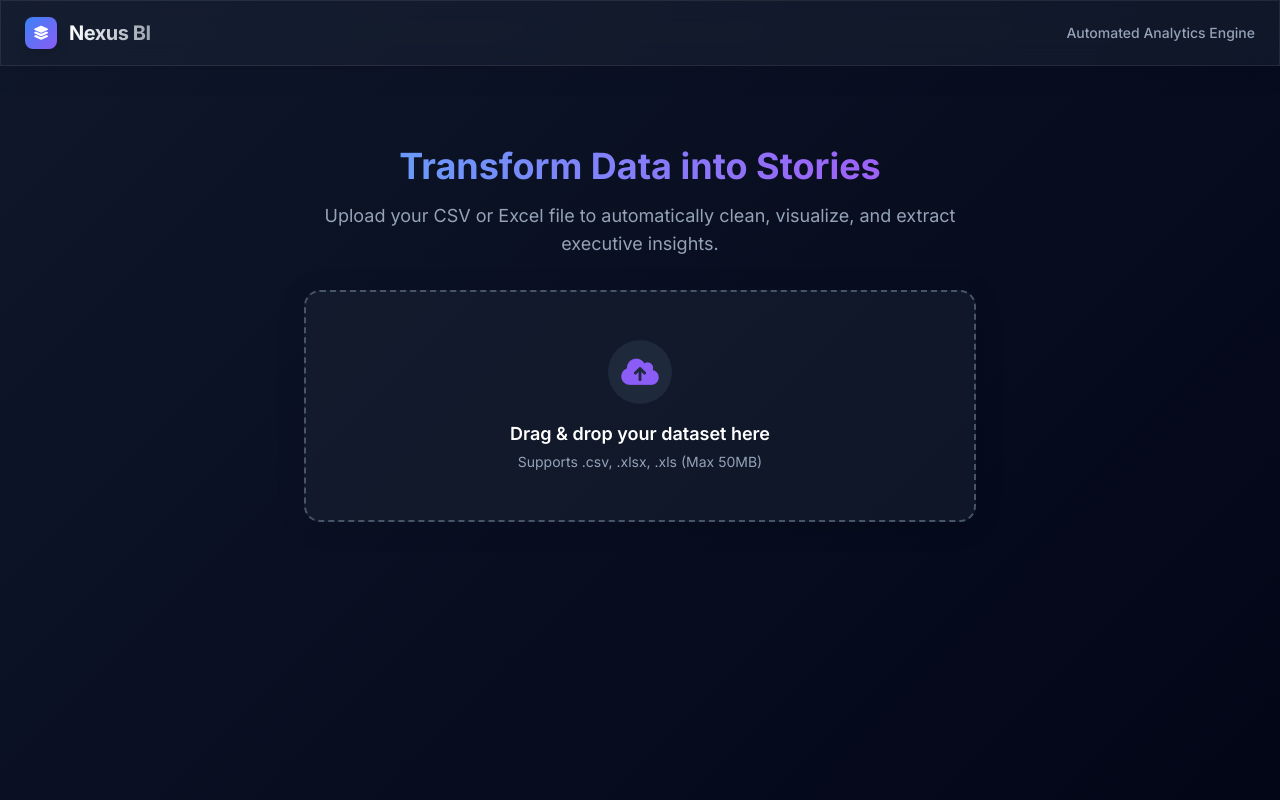
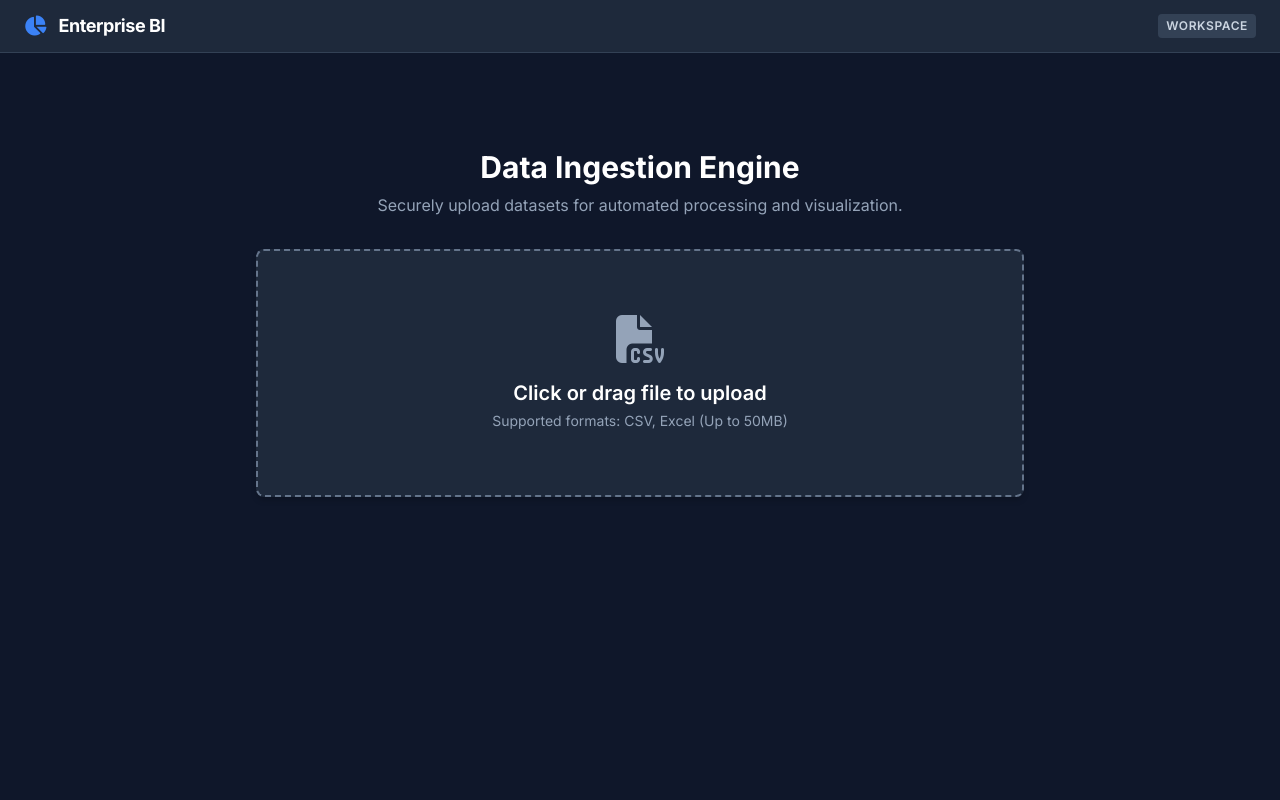
Before and after one commit to shrutikshrivastav/Data-Story-Telling, a Flask app: page / in a window 1280 px wide. Run offline with Flask 3, Linux system fonts and the light colour scheme; some libraries are stand-ins or nearby versions.

Commit message:
Update title and styling for analytics workspace

```diff
--- a/templates/index.html
+++ b/templates/index.html
@@ -3,11 +3,11 @@
 <head>
     <meta charset="UTF-8">
     <meta name="viewport" content="width=device-width, initial-scale=1.0">
-    <title>Nexus BI | AI Data Storytelling</title>
+    <title>Enterprise Analytics Workspace</title>
     <script src="https://cdn.tailwindcss.com"></script>
     <script src="https://cdn.plot.ly/plotly-2.27.0.min.js"></script>
     <link rel="stylesheet" href="https://cdnjs.cloudflare.com/ajax/libs/font-awesome/6.4.0/css/all.min.css">
-    <link href="https://fonts.googleapis.com/css2?family=Inter:wght@300;400;500;600;700&display=swap" rel="stylesheet">
+    <link href="https://fonts.googleapis.com/css2?family=Inter:wght@400;500;600;700&display=swap" rel="stylesheet">
 
     <script>
         tailwind.config = {
@@ -15,141 +15,106 @@
                 extend: {
                     fontFamily: { sans: ['Inter', 'sans-serif'] },
                     colors: {
-                        dark: '#0f172a',
-                        card: 'rgba(30, 41, 59, 0.7)',
-                        primary: '#3b82f6',
-                        accent: '#8b5cf6'
+                        brand: { 50: '#eff6ff', 500: '#3b82f6', 600: '#2563eb', 900: '#1e3a8a' },
+                        surface: '#1e293b',
+                        background: '#0f172a'
                     }
                 }
             }
         }
     </script>
     <style>
-        body {
-            background: linear-gradient(135deg, #0f172a 0%, #020617 100%);
-            color: #f8fafc;
-            min-height: 100vh;
+        body { background-color: #0f172a; color: #f8fafc; }
+        .card {
+            background-color: #1e293b;
+            border: 1px solid #334155;
+            border-radius: 0.5rem;
+            box-shadow: 0 4px 6px -1px rgba(0, 0, 0, 0.2);
         }
-        .glass-panel {
-            background: rgba(30, 41, 59, 0.4);
-            backdrop-filter: blur(12px);
-            -webkit-backdrop-filter: blur(12px);
-            border: 1px solid rgba(255, 255, 255, 0.08);
-            box-shadow: 0 4px 30px rgba(0, 0, 0, 0.1);
-        }
-        .animate-fade-in {
-            animation: fadeIn 0.6s ease-out forwards;
-        }
-        @keyframes fadeIn {
-            from { opacity: 0; transform: translateY(10px); }
-            to { opacity: 1; transform: translateY(0); }
-        }
-        .loader {
-            border: 3px solid rgba(255,255,255,0.1);
-            border-top: 3px solid #8b5cf6;
-            border-radius: 50%;
-            width: 40px;
-            height: 40px;
-            animation: spin 1s linear infinite;
-        }
-        @keyframes spin { 0% { transform: rotate(0deg); } 100% { transform: rotate(360deg); } }
-        /* Custom Scrollbar */
+        .section-title { font-size: 1.125rem; font-weight: 600; color: #94a3b8; text-transform: uppercase; letter-spacing: 0.05em; margin-bottom: 1rem; }
+        /* Professional Progress Bar */
+        .progress-bar { width: 100%; height: 4px; background-color: #334155; border-radius: 2px; overflow: hidden; }
+        .progress-value { width: 30%; height: 100%; background-color: #3b82f6; animation: progress 2s infinite ease-in-out; }
+        @keyframes progress { 0% { width: 0%; margin-left: 0; } 50% { width: 30%; margin-left: 70%; } 100% { width: 0%; margin-left: 100%; } }
         ::-webkit-scrollbar { width: 8px; height: 8px; }
         ::-webkit-scrollbar-track { background: #0f172a; }
-        ::-webkit-scrollbar-thumb { background: #334155; border-radius: 4px; }
-        ::-webkit-scrollbar-thumb:hover { background: #475569; }
+        ::-webkit-scrollbar-thumb { background: #475569; border-radius: 4px; }
     </style>
 </head>
-<body class="antialiased overflow-x-hidden selection:bg-accent selection:text-white pb-20">
+<body class="antialiased overflow-x-hidden selection:bg-brand-500 selection:text-white">
 
-    <nav class="glass-panel sticky top-0 z-50 px-6 py-4 flex justify-between items-center">
+    <nav class="bg-surface border-b border-slate-700 px-6 py-3 flex justify-between items-center sticky top-0 z-50">
         <div class="flex items-center gap-3">
-            <div class="w-8 h-8 rounded-lg bg-gradient-to-br from-primary to-accent flex items-center justify-center shadow-lg">
-                <i class="fas fa-layer-group text-white text-sm"></i>
-            </div>
-            <h1 class="text-xl font-bold tracking-tight bg-clip-text text-transparent bg-gradient-to-r from-white to-gray-400">Nexus BI</h1>
+            <i class="fas fa-chart-pie text-brand-500 text-xl"></i>
+            <h1 class="text-lg font-bold tracking-tight text-white">Enterprise BI</h1>
         </div>
-        <div class="text-sm font-medium text-slate-400">Automated Analytics Engine</div>
+        <div class="text-xs font-semibold px-2 py-1 bg-slate-700 rounded text-slate-300 uppercase tracking-wider">Workspace</div>
     </nav>
 
-    <main class="container mx-auto px-4 mt-10 max-w-7xl">
+    <main class="container mx-auto px-4 py-8 max-w-[1400px]">
 
-        <div id="upload-section" class="max-w-2xl mx-auto text-center mt-20 animate-fade-in">
-            <h2 class="text-4xl font-bold mb-4 bg-clip-text text-transparent bg-gradient-to-r from-blue-400 to-purple-500">
-                Transform Data into Stories
-            </h2>
-            <p class="text-slate-400 mb-8 text-lg">Upload your CSV or Excel file to automatically clean, visualize, and extract executive insights.</p>
+        <div id="upload-section" class="max-w-3xl mx-auto mt-16">
+            <div class="text-center mb-8">
+                <h2 class="text-3xl font-bold text-white mb-2">Data Ingestion Engine</h2>
+                <p class="text-slate-400">Securely upload datasets for automated processing and visualization.</p>
+            </div>
 
-            <div id="drop-zone" class="glass-panel border-dashed border-2 border-slate-600 rounded-2xl p-12 transition-all duration-300 hover:border-accent hover:bg-slate-800/50 cursor-pointer relative overflow-hidden group">
+            <div id="drop-zone" class="card border-dashed border-2 border-slate-500 hover:border-brand-500 hover:bg-slate-800/50 p-16 text-center cursor-pointer relative transition-colors">
                 <input type="file" id="file-input" accept=".csv, .xlsx, .xls" class="absolute inset-0 w-full h-full opacity-0 cursor-pointer z-10">
-                <div class="flex flex-col items-center gap-4 pointer-events-none">
-                    <div class="w-16 h-16 rounded-full bg-slate-800 flex items-center justify-center group-hover:scale-110 transition-transform duration-300">
-                        <i class="fas fa-cloud-upload-alt text-3xl text-accent"></i>
-                    </div>
-                    <div>
-                        <p class="text-lg font-semibold text-white">Drag & drop your dataset here</p>
-                        <p class="text-sm text-slate-400 mt-1">Supports .csv, .xlsx, .xls (Max 50MB)</p>
-                    </div>
-                </div>
+                <i class="fas fa-file-csv text-5xl text-slate-400 mb-4"></i>
+                <h3 class="text-xl font-semibold text-white mb-1">Click or drag file to upload</h3>
+                <p class="text-sm text-slate-400">Supported formats: CSV, Excel (Up to 50MB)</p>
             </div>
 
             <div id="loading-state" class="hidden flex-col items-center justify-center mt-12 space-y-4">
-                <div class="loader"></div>
-                <p class="text-slate-300 font-medium animate-pulse" id="loading-text">Initializing AI Engine...</p>
+                <div class="text-slate-300 font-medium text-lg" id="loading-text">Processing dataset...</div>
+                <div class="progress-bar max-w-md"><div class="progress-value"></div></div>
             </div>
         </div>
 
-        <div id="dashboard" class="hidden mt-10 space-y-12 pb-12">
+        <div id="dashboard" class="hidden space-y-8">
 
-            <section class="animate-fade-in" style="animation-delay: 0.1s;">
-                <div class="flex items-center gap-3 mb-6">
-                    <span class="w-8 h-8 rounded-full bg-blue-500/20 text-blue-400 flex items-center justify-center text-sm font-bold border border-blue-500/30">1</span>
-                    <h2 class="text-2xl font-bold text-white">Data Quality & Cleaning</h2>
-                </div>
-
+            <section>
+                <h2 class="section-title">Data Quality Metrics</h2>
                 <div class="grid grid-cols-2 md:grid-cols-4 gap-4">
-                    <div class="glass-panel rounded-xl p-5 border-t-4 border-t-emerald-500 hover:-translate-y-1 transition-transform">
-                        <div class="text-slate-400 text-sm font-medium mb-1">Quality Score</div>
+                    <div class="card p-5 border-l-4 border-l-emerald-500">
+                        <div class="text-slate-400 text-sm font-medium mb-1">Overall Quality</div>
                         <div class="text-3xl font-bold text-white" id="stat-score">--</div>
                     </div>
-                    <div class="glass-panel rounded-xl p-5 border-t-4 border-t-blue-500 hover:-translate-y-1 transition-transform">
-                        <div class="text-slate-400 text-sm font-medium mb-1">Rows Analyzed</div>
+                    <div class="card p-5 border-l-4 border-l-brand-500">
+                        <div class="text-slate-400 text-sm font-medium mb-1">Records Analyzed</div>
                         <div class="text-3xl font-bold text-white" id="stat-rows">--</div>
                     </div>
-                    <div class="glass-panel rounded-xl p-5 border-t-4 border-t-purple-500 hover:-translate-y-1 transition-transform">
-                        <div class="text-slate-400 text-sm font-medium mb-1">Anomalies Fixed</div>
+                    <div class="card p-5 border-l-4 border-l-amber-500">
+                        <div class="text-slate-400 text-sm font-medium mb-1">Anomalies Resolved</div>
                         <div class="text-3xl font-bold text-white" id="stat-fixed">--</div>
                     </div>
-                    <div class="glass-panel rounded-xl p-5 border-t-4 border-t-rose-500 hover:-translate-y-1 transition-transform">
-                        <div class="text-slate-400 text-sm font-medium mb-1">Duplicates Removed</div>
+                    <div class="card p-5 border-l-4 border-l-rose-500">
+                        <div class="text-slate-400 text-sm font-medium mb-1">Duplicates Purged</div>
                         <div class="text-3xl font-bold text-white" id="stat-dupes">--</div>
                     </div>
                 </div>
             </section>
 
-            <section class="animate-fade-in" style="animation-delay: 0.3s;">
-                <div class="flex items-center gap-3 mb-6">
-                    <span class="w-8 h-8 rounded-full bg-purple-500/20 text-purple-400 flex items-center justify-center text-sm font-bold border border-purple-500/30">2</span>
-                    <h2 class="text-2xl font-bold text-white">Visual Analytics</h2>
-                </div>
+            <div class="grid grid-cols-1 lg:grid-cols-3 gap-8">
 
-                <div class="grid grid-cols-1 lg:grid-cols-2 gap-6" id="charts-container">
-                    </div>
-            </section>
+                <section class="lg:col-span-2">
+                    <h2 class="section-title">Visual Analytics</h2>
+                    <div class="grid grid-cols-1 gap-6" id="charts-container">
+                        </div>
+                </section>
 
-            <section class="animate-fade-in" style="animation-delay: 0.5s;">
-                <div class="flex items-center gap-3 mb-6">
-                    <span class="w-8 h-8 rounded-full bg-amber-500/20 text-amber-400 flex items-center justify-center text-sm font-bold border border-amber-500/30">3</span>
-                    <h2 class="text-2xl font-bold text-white">Executive Narrative</h2>
-                </div>
+                <section class="lg:col-span-1">
+                    <h2 class="section-title">Executive Summary</h2>
+                    <div class="flex flex-col gap-4" id="narrative-container">
+                        </div>
+                </section>
 
-                <div class="grid grid-cols-1 md:grid-cols-2 gap-6" id="narrative-container">
-                    </div>
-            </section>
+            </div>
 
-            <div class="text-center mt-12">
-                <button onclick="location.reload()" class="bg-white/10 hover:bg-white/20 text-white px-8 py-3 rounded-full font-medium transition-all duration-300 border border-white/20 shadow-lg hover:shadow-xl flex items-center gap-2 mx-auto">
-                    <i class="fas fa-redo text-sm"></i> Analyze New Dataset
+            <div class="pt-8 pb-12 border-t border-slate-800">
+                <button onclick="location.reload()" class="bg-surface hover:bg-slate-700 text-white px-6 py-2 rounded border border-slate-600 transition-colors font-medium text-sm flex items-center gap-2">
+                    <i class="fas fa-plus"></i> New Analysis
                 </button>
             </div>
 
@@ -164,27 +129,26 @@
         const loadingText = document.getElementById('loading-text');
         const dashboard = document.getElementById('dashboard');
 
-        // Handle File Selection
         fileInput.addEventListener('change', (e) => {
             if (e.target.files.length > 0) processFile(e.target.files[0]);
         });
 
-        // Drag & Drop Styling
         ['dragenter', 'dragover', 'dragleave', 'drop'].forEach(eventName => {
             dropZone.addEventListener(eventName, preventDefaults, false);
         });
         function preventDefaults(e) { e.preventDefault(); e.stopPropagation(); }
+
         ['dragenter', 'dragover'].forEach(eventName => {
-            dropZone.addEventListener(eventName, () => dropZone.classList.add('border-accent', 'bg-slate-800/80'), false);
+            dropZone.addEventListener(eventName, () => dropZone.classList.add('border-brand-500', 'bg-slate-800/50'));
         });
         ['dragleave', 'drop'].forEach(eventName => {
-            dropZone.addEventListener(eventName, () => dropZone.classList.remove('border-accent', 'bg-slate-800/80'), false);
+            dropZone.addEventListener(eventName, () => dropZone.classList.remove('border-brand-500', 'bg-slate-800/50'));
         });
+
         dropZone.addEventListener('drop', (e) => {
             if (e.dataTransfer.files.length > 0) processFile(e.dataTransfer.files[0]);
-        }, false);
+        });
 
-        // Upload Logic
         async function processFile(file) {
             dropZone.style.display = 'none';
             loadingState.style.display = 'flex';
@@ -192,13 +156,12 @@
             const formData = new FormData();
             formData.append('file', file);
 
-            // Simulation of AI processing steps for UX
-            const loadingMessages = ["Cleaning dataset...", "Detecting outliers...", "Generating visualizations...", "Writing narrative..."];
+            const loadingMessages = ["Executing data pipeline...", "Running statistical analysis...", "Rendering dashboard..."];
             let msgIdx = 0;
             const msgInterval = setInterval(() => {
                 msgIdx = (msgIdx + 1) % loadingMessages.length;
                 loadingText.innerText = loadingMessages[msgIdx];
-            }, 1500);
+            }, 1200);
 
             try {
                 const response = await fetch('/upload', { method: 'POST', body: formData });
@@ -206,90 +169,60 @@
 
                 clearInterval(msgInterval);
 
-                if (!response.ok) throw new Error(data.error || 'Upload failed');
+                if (!response.ok) throw new Error(data.error || 'Pipeline execution failed');
 
                 uploadSection.style.display = 'none';
                 populateDashboard(data);
                 dashboard.style.display = 'block';
-
-                // Trigger Plotly relayout to ensure responsiveness after rendering
                 setTimeout(() => window.dispatchEvent(new Event('resize')), 100);
 
             } catch (error) {
                 clearInterval(msgInterval);
-                alert('Error: ' + error.message);
+                alert('System Error: ' + error.message);
                 dropZone.style.display = 'block';
                 loadingState.style.display = 'none';
             }
         }
 
-        // Populate Dashboard
         function populateDashboard(data) {
-            // 1. Data Summary
-            animateValue("stat-score", 0, data.summary.quality_score, 1500, "%");
-            animateValue("stat-rows", 0, data.summary.final_rows, 1000);
-            animateValue("stat-fixed", 0, data.summary.missing_fixed + data.summary.outliers_detected, 1200);
-            animateValue("stat-dupes", 0, data.summary.duplicates_removed, 800);
+            document.getElementById("stat-score").innerText = data.summary.quality_score + "%";
+            document.getElementById("stat-rows").innerText = data.summary.final_rows.toLocaleString();
+            document.getElementById("stat-fixed").innerText = (data.summary.missing_fixed + data.summary.outliers_detected).toLocaleString();
+            document.getElementById("stat-dupes").innerText = data.summary.duplicates_removed.toLocaleString();
 
-            // 2. Charts
             const chartsContainer = document.getElementById('charts-container');
             chartsContainer.innerHTML = '';
             const config = { responsive: true, displayModeBar: false };
 
             Object.keys(data.charts).forEach(key => {
                 const chartDiv = document.createElement('div');
-                chartDiv.className = 'glass-panel rounded-xl p-4 min-h-[350px] relative w-full overflow-hidden';
+                // The charts are now inside a clean, solid card matching the background applied in app.py
+                chartDiv.className = 'card overflow-hidden h-[400px] w-full';
                 chartDiv.id = `chart-${key}`;
-
-                // Add chart to DOM
                 chartsContainer.appendChild(chartDiv);
 
-                // Render Plotly
                 const chartData = data.charts[key];
                 Plotly.newPlot(chartDiv.id, chartData.data, chartData.layout, config);
             });
 
-            // 3. Narrative
             const narrativeContainer = document.getElementById('narrative-container');
             narrativeContainer.innerHTML = '';
 
-            data.narrative.forEach((item, index) => {
+            data.narrative.forEach((item) => {
                 const card = document.createElement('div');
-                card.className = 'glass-panel rounded-xl p-6 relative overflow-hidden group hover:border-white/30 transition-colors';
+                card.className = 'card p-5 border-l-4 border-l-slate-500 hover:border-l-brand-500 transition-colors';
                 card.innerHTML = `
-                    <div class="absolute -right-4 -top-4 w-24 h-24 bg-white/5 rounded-full blur-2xl group-hover:bg-accent/20 transition-colors"></div>
-                    <div class="flex items-start gap-4 relative z-10">
-                        <div class="w-10 h-10 rounded-lg bg-slate-800 border border-slate-700 flex items-center justify-center shrink-0">
-                            <i class="${item.icon} text-accent"></i>
-                        </div>
+                    <div class="flex items-start gap-3">
+                        <div class="mt-1"><i class="${item.icon} text-lg"></i></div>
                         <div>
-                            <h3 class="text-lg font-semibold text-white mb-2">${item.title}</h3>
-                            <p class="text-slate-300 leading-relaxed text-sm">${item.text}</p>
+                            <h3 class="text-sm font-bold text-white mb-1 tracking-wide">${item.title}</h3>
+                            <p class="text-slate-300 text-sm leading-relaxed">${item.text}</p>
                         </div>
                     </div>
                 `;
                 narrativeContainer.appendChild(card);
             });
         }
-
-        // Number Animation Helper
-        function animateValue(id, start, end, duration, suffix = "") {
-            if (start === end) { document.getElementById(id).innerHTML = end + suffix; return; }
-            let range = end - start;
-            let current = start;
-            let increment = end > start ? 1 : -1;
-            let stepTime = Math.abs(Math.floor(duration / range));
-            if(stepTime < 5) stepTime = 5; // Cap speed
-            let obj = document.getElementById(id);
-            let timer = setInterval(function() {
-                current += increment;
-                // Add commas for large numbers
-                obj.innerHTML = current.toLocaleString() + suffix;
-                if (current == end) {
-                    clearInterval(timer);
-                }
-            }, stepTime);
-        }
     </script>
 </body>
 </html>
```
